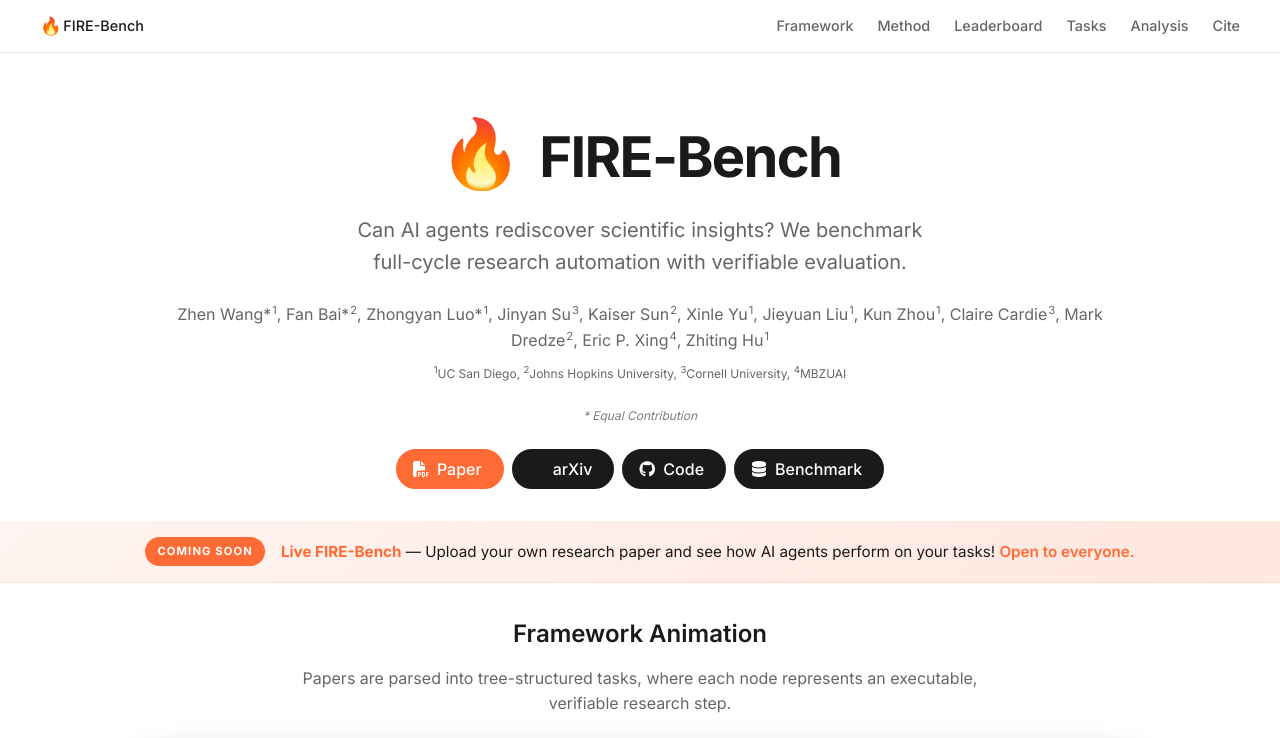
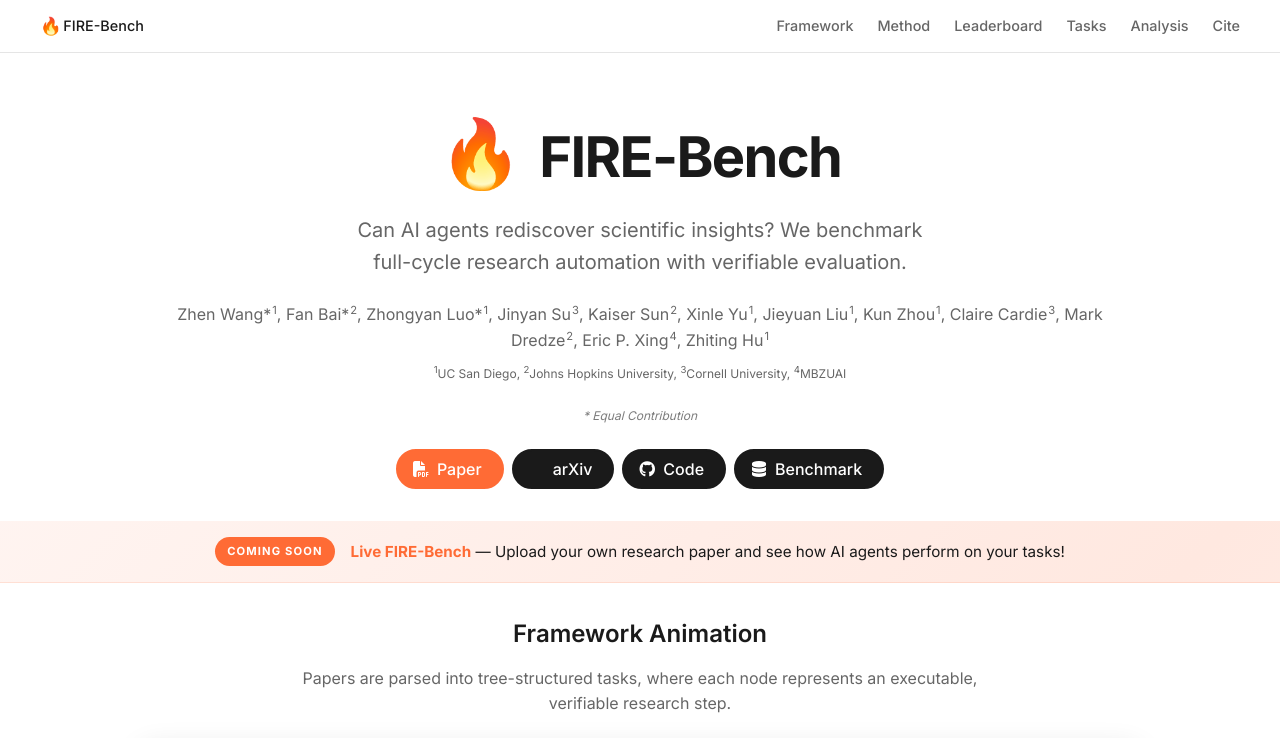
Before and after one commit to firebench/firebench.github.io, a plain HTML site: page index.html in a window 1280 px wide. Shown: the top 738 px of the page. Drawn offline with nearby package versions, Linux system fonts and the light colour scheme; grey boxes are pictures that could not be loaded; some icons are missing.

Commit message:
update formatting

```diff
--- a/index.html
+++ b/index.html
@@ -118,7 +118,6 @@
       <span class="announcement-badge">Coming Soon</span>
       <p class="announcement-text">
         <strong>Live FIRE-Bench</strong> — Upload your own research paper and see how AI agents perform on your tasks!
-        <span class="announcement-highlight">Open to everyone.</span>
       </p>
     </div>
   </div>
```
